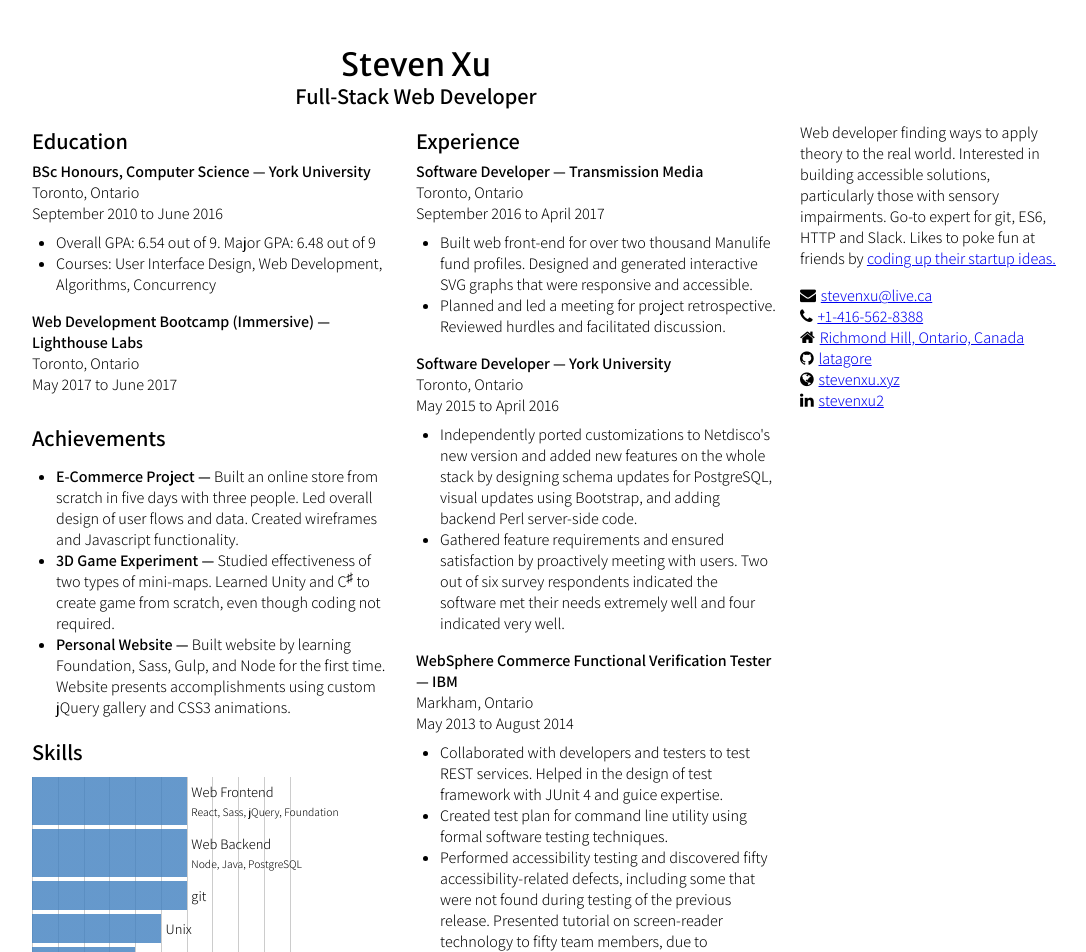
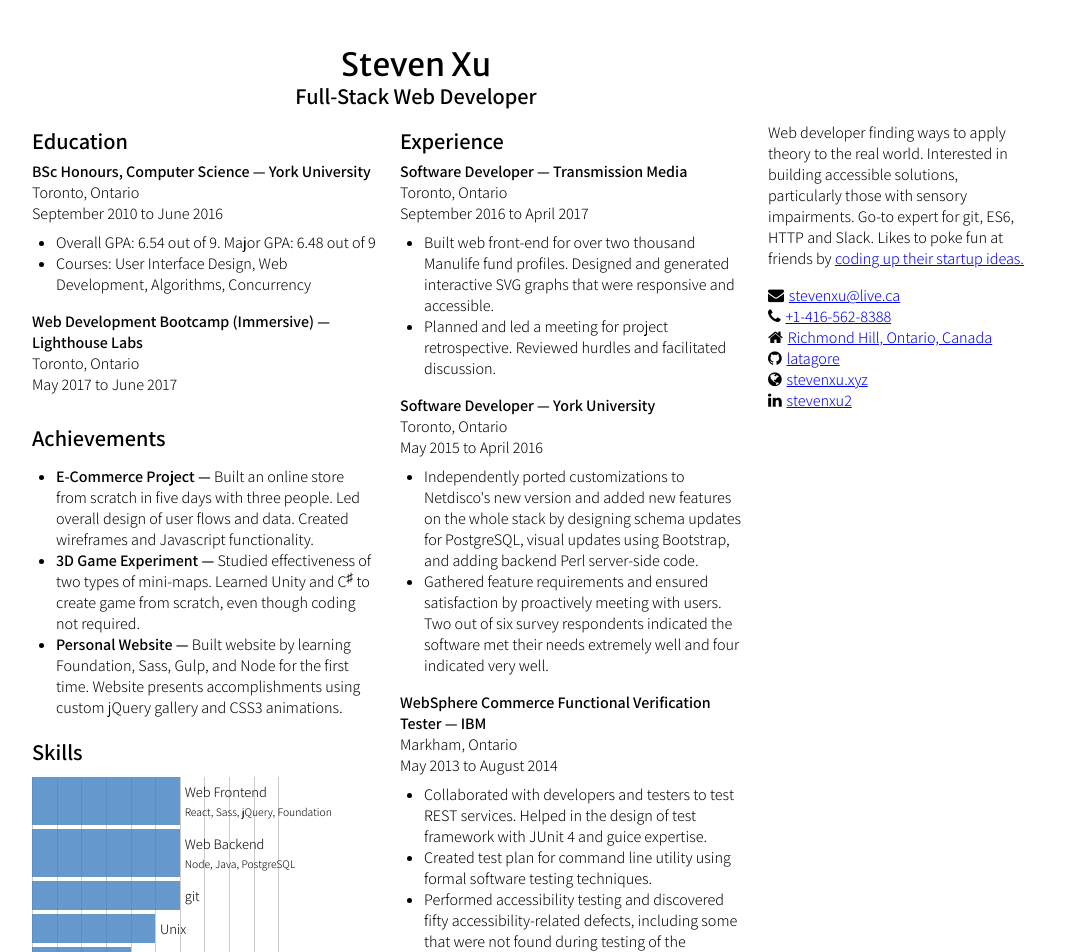
Before and after one commit to latagore/Resume, a React app: page / in a window 1280 px wide. Shown: the top 952 px of the page, without its empty margins (96-1182 px from the left). Built offline with nearby package versions, Linux system fonts and the light colour scheme.

Commit message:
replace breakpoints, reorder sass

```diff
--- a/styles/home.scss
+++ b/styles/home.scss
@@ -38,6 +38,18 @@ sub {
 
 body {
   font-family: Assistant, Sans-Serif;
+
+  & > * {
+    max-width: 1024px;
+    margin: 0 auto;
+    padding: 1em;
+  }
+}
+
+main {
+  @include breakpoint(sm) {
+    column-count: 2;
+  }
 }
 
 h1 {
@@ -59,11 +71,19 @@ h3 {
   margin: 0;
 }
 
+section {
+  break-inside: avoid-column;
+}
+
+ul {
+  margin: 0.5em;
+  padding-left: 1em;
+}
 
 
 header {
   h1, h2 {
-    @media (min-width: 801px) {
+    @include breakpoint(md) {
       width: 75%;
     }
     @media print {
@@ -89,32 +109,41 @@ header {
   display: flex;
   flex-wrap: wrap;
   flex-direction: row;
-  @media (min-width: 801px) {
+
+  text-align: center;
+  padding: 0 2em;
+  margin-bottom: 1rem;
+
+  @include breakpoint(md) {
     float: right;
     width: 25%;
     padding-left: 1em;
+    text-align: left;
 
     & > * {
       width: 100%;
-    }
-  }
-  @media (max-width: 800px), print {
-    text-align: center;
-    padding: 0 2em;
-    margin-bottom: 1rem;
-    .contact > * {
-      display: inline-block;
-      padding: 0 0.5em;
     }
   }
 
   .summary {
     margin-top: 0.5em;
     margin-bottom: 0;
-    @media (min-width: 801px) {
+    @include breakpoint(md) {
       order: -1;
       margin-bottom: 1rem;
       margin-top: 0.5rem;
+    }
+  }
+
+
+  .contact {
+    & > * {
+      display: inline-block;
+      padding: 0 0.5em;
+
+      @include breakpoint(md) {
+        display: block;
+        padding: 0;
       }
     }
 
@@ -130,25 +159,25 @@ header {
       display: inline-block;
       padding-right: 0.3em;
     }
-  .address::before{
+    .address::before {
       content: '\f015';
       font-family: FontAwesome;
       display: inline-block;
       padding-right: 0.3em;
     }
-  .github::before{
+    .github::before {
       content: '\f09b';
       font-family: FontAwesome;
       display: inline-block;
       padding-right: 0.3em;
     }
-  .website::before{
+    .website::before {
       content: '\f0ac';
       font-family: FontAwesome;
       display: inline-block;
       padding-right: 0.3em;
     }
-  .linkedin::before{
+    .linkedin::before {
       content: '\f0e1';
       font-family: FontAwesome;
       display: inline-block;
@@ -156,26 +185,8 @@ header {
       padding-right: 0.3em;
     }
   }
-
-main {
-  @media (min-width: 600px), print {
-    column-count: 2;
-  }
 }
 
-section {
-  break-inside: avoid-column;
-}
-
-ul {
-  margin: 0.5em;
-  padding-left: 1em;
-}
-.resume {
-  max-width: 1024px;
-  margin: 0 auto;
-  padding: 1em;
-}
 .info-block {
   margin-bottom: 1em;
   break-inside: avoid-column;
```
Lines whose indentation alone changed are shown as unchanged.
